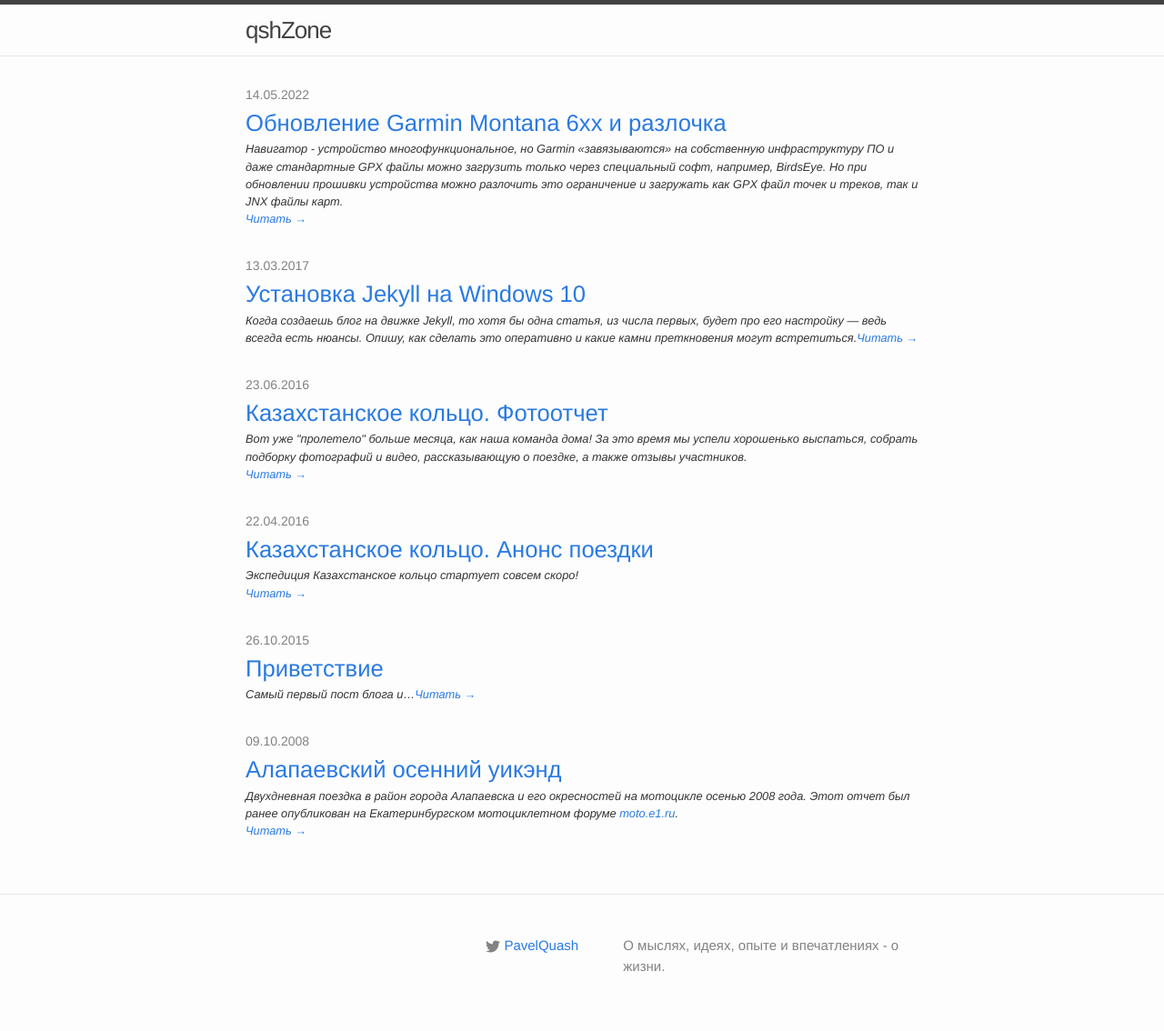
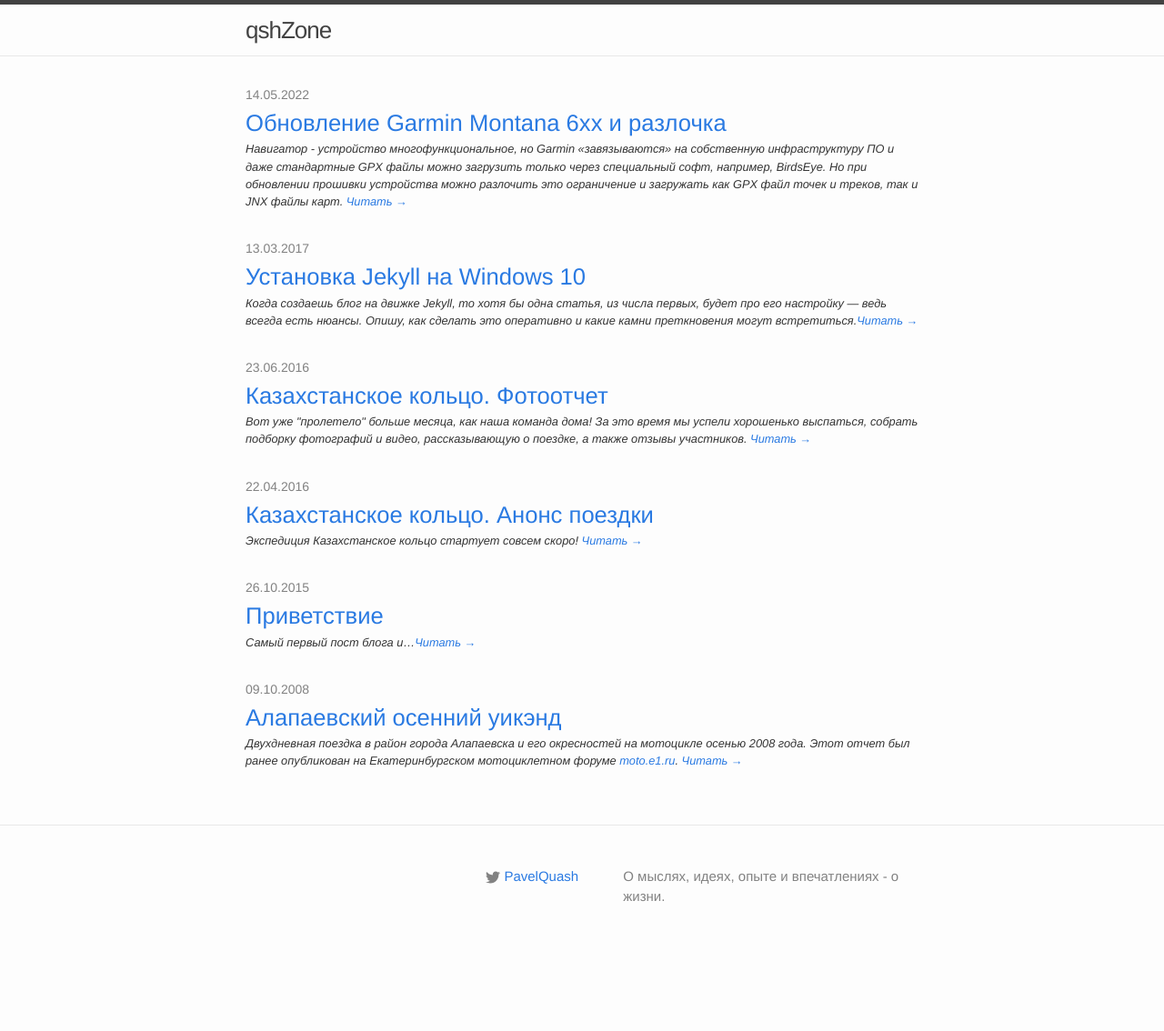
Before and after one commit to qshZone/qshzone.github.io, a Jekyll site: the page built from index.html, in a window 1280 px wide. Shown: the whole page at 91% size. Built offline with Jekyll 4.4.1, drawn with Linux system fonts in a browser that asks for light colours; after the commit the page ends 1058 px from its top, so only the background shows below that.

Commit message:
Исправил переносы ссылки Читать, новая страница для оглавления страниц shorts

```diff
--- a/index.html
+++ b/index.html
@@ -11,7 +11,7 @@ layout: default
         <h1>
           <a class="post-link" href="{{ post.url | prepend: site.baseurl }}">{{ post.title }}</a>
         </h1>
-        {% if post.description %}<p class="post-description"><em>{{ post.description | newline_to_br }}<a href="{{ post.url }}">Читать →</a></em></p>{% endif %}
+        {% if post.description %}<p class="post-description"><em>{{ post.description }}<a href="{{ post.url }}">Читать →</a></em></p>{% endif %}
       </li>
     {% endfor %}
   </ul>
```
Also changed, not shown: shorts/index.md (added, +6 -0 lines).
